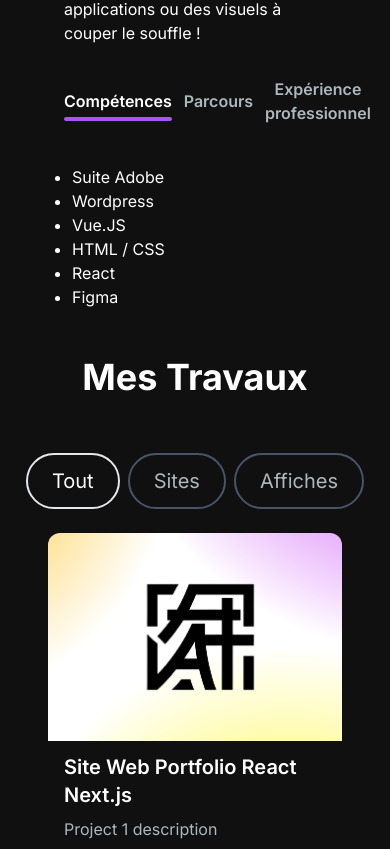
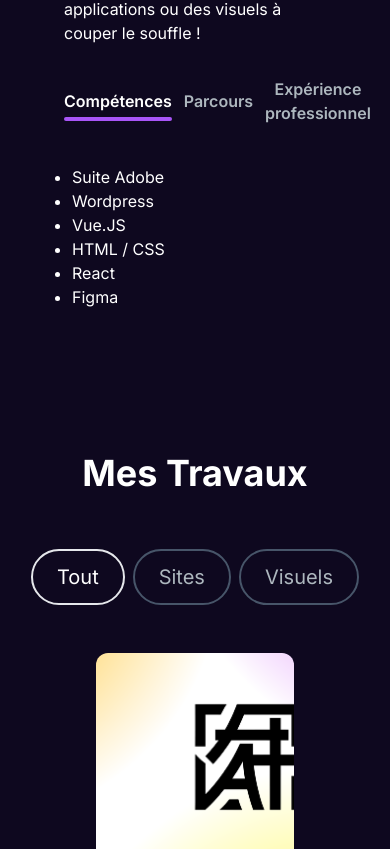
Before and after one commit to Atnan-Tas/portfolio, a Next.js app: page / in a window 390 px wide. Shown: the part 1148-1997 px from the top of the page. Built offline with nearby package versions, Linux system fonts and the light colour scheme.

Commit message:
Formulaire de contact FONCTIONNEL

```diff
--- a/package.json
+++ b/package.json
@@ -22,6 +22,7 @@
     "react-animated-numbers": "^0.18.0",
     "react-dom": "^18.2.0",
     "react-type-animation": "^3.2.0",
+    "resend": "^3.2.0",
     "three": "^0.160.1"
   },
   "devDependencies": {
--- /dev/null
+++ b/src/app/api/send/route.js
@@ -0,0 +1,22 @@
+// import { EmailTemplate } from '../../../components/EmailTemplate';
+import { Resend } from 'resend';
+
+const resend = new Resend(process.env.RESEND_API_KEY);
+const fromEmail = process.env.FROM_EMAIL;
+
+export async function POST() {
+  try {
+    const data = await resend.emails.send({
+      from: fromEmail,
+      to: ['atnxn68@gmail.com'],
+      subject: 'Hello world',
+      react: <>
+        <p>Voici Le mail</p>
+             </>,
+    });
+
+    return Response.json(data);
+  } catch (error) {
+    return Response.json({ error });
+  }
+}
--- a/src/app/api/send/send.js
+++ /dev/null
@@ -1,38 +0,0 @@
-import nodemailer from 'nodemailer';
-
-const sendEmailHandler = async (req, res) => {
-  const { email, subject, message } = req.body;
-
-  const transporter = nodemailer.createTransport({
-    service: 'gmail',
-    auth: {
-        user: process.env.EMAIL_ADDRESS,
-        pass: process.env.EMAIL_PASSWORD,
-      },
-  });
-
-  console.log("Email:", process.env.EMAIL_ADDRESS);
-console.log("Password:", process.env.EMAIL_PASSWORD);
-
-
-  const mailOptions = {
-    from: email,
-    to: 'atnan.tas.pro@gmail.com',
-    subject: subject,
-    text: message,
-    // html: `<p>${message}</p>`, // si vous voulez envoyer du HTML
-  };
-
-  try {
-    const info = await transporter.sendMail(mailOptions);
-    console.log('Email sent: ' + info.response);
-    res.status(200).send('E-mail envoyé avec succès!');
-  } catch (error) {
-    console.error("Erreur lors de l'envoi de l'email :", error);
-    res.status(500).send("Erreur lors de l'envoi de l'email");
-  }
-
-
-};
-
-export default sendEmailHandler;
--- a/src/app/components/Header.jsx
+++ b/src/app/components/Header.jsx
@@ -16,7 +16,7 @@ const Navbar = () => {
   const [navbarOpen, setNavbarOpen] = useState(false);
 
   return (
-    <nav className='fixed top-0 left-0 right-0 z-10 bg-[#121212] bg-opacity-90'>
+    <nav className='fixed top-0 left-0 right-0 z-10 bg-[#070410] bg-opacity-90'>
         <div className='flex flex-wrap items-center justify-between mx-auto p-4 py-2'>
               <Link href={'/'} className='text-5xl text-white font-semibold'>
               <Image src={'/images/logo_atn.svg'}
--- a/src/app/contact/page.jsx
+++ b/src/app/contact/page.jsx
@@ -126,7 +126,6 @@ const Contact = () => {
           </form>
         )}
       </div>
-      {emailSubmitted && <p className="text-green-500">Votre message a été envoyé avec succès!</p>}
       {submitError && <p className="text-red-500">{submitError}</p>}
         <Footer />
     </section>
--- a/src/app/page.js
+++ b/src/app/page.js
@@ -7,7 +7,7 @@ import Projet from "./travaux/Projets";
 
 export default function Home() {
   return (
-    <main className="flex min-h-screen flex-col bg-[#101010]">
+    <main className="flex min-h-screen flex-col bg-[#0e081f]">
       <Header />
       <div className="container mt-24 mx-auto px-12 py-4">
         <Intro />
--- a/src/app/travaux/Projets.jsx
+++ b/src/app/travaux/Projets.jsx
@@ -4,11 +4,12 @@ import ProjectCard from "./Card";
 import ProjectTag from "./Tag";
 import { motion, useInView } from "framer-motion";
 
+
 const projectsData = [
   {
     id: 1,
     title: "Site Web Portfolio React Next.js",
-    description: "Project 1 description",
+    description: "Bienvenue dans mon portfolio, votre prochaine source d'inspiration.",
     image: "/images/portfolio.png",
     tag: ["Tout", "Sites"],
     gitUrl: "https://portfolio.atnantas.fr",
@@ -17,47 +18,47 @@ const projectsData = [
   {
     id: 2,
     title: "CooHop! Le site de rencontre sportive",
-    description: "Project 2 description",
+    description: "Faire du sport en groupe n'a jamais été aussi simple.",
     image: "/images/coohop.png",
     tag: ["Tout", "Sites"],
     gitUrl: "https://coohop.angelo-simoes.fr",
-    previewUrl: "/",
+    previewUrl: "/coohop",
   },
   {
     id: 3,
-    title: "Unified Champions Club",
-    description: "Project 3 description",
+    title: "Unified Champions - Club E-sport",
+    description: "Rejoignez-nous et devenez un champion.",
     image: "/images/UC.png",
     tag: ["Tout", "Sites"],
     gitUrl: "/",
-    previewUrl: "/",
+    previewUrl: "/UnifiedChampions",
   },
   {
     id: 4,
-    title: "Food Ordering Application",
-    description: "Project 4 description",
-    image: "/images/projects/4.png",
-    tag: ["All", "Mobile"],
+    title: "Créations personnelles",
+    description: "Découvrez mes créations personnelles sur le thème du sport.",
+    image: "/images/affiches.png",
+    tag: ["Tout", "Visuels"],
     gitUrl: "/",
-    previewUrl: "/",
+    previewUrl: "/CreationPerso",
   },
   {
     id: 5,
-    title: "React Firebase Template",
-    description: "Authentication and CRUD operations",
-    image: "/images/projects/5.png",
-    tag: ["All", "Web"],
+    title: "Carte Postale Cassandre",
+    description: "Des cartes postales au style de Cassandre (Adolphe Mouron).",
+    image: "/images/cassandre.png",
+    tag: ["Tout", "Visuels"],
     gitUrl: "/",
-    previewUrl: "/",
+    previewUrl: "/cassandre",
   },
   {
     id: 6,
-    title: "Full-stack Roadmap",
+    title: "Charte Graphique - 600 ans de l'Université Franche-Comté",
     description: "Project 5 description",
-    image: "/images/projects/6.png",
-    tag: ["All", "Web"],
+    image: "/images/UFC.png",
+    tag: ["Tout", "Visuels"],
     gitUrl: "/",
-    previewUrl: "/",
+    previewUrl: "/universitefc",
   },
 ];
 
@@ -80,8 +81,9 @@ const Projets = () => {
   };
 
   return (
-    <section id="projects">
-      <h2 className="text-center text-4xl font-bold text-white mt-4 mb-8 md:mb-12">
+    <main className="flex min-h-screen flex-col bg-[#0e081f]">
+    <section  id="projects">
+      <h2 className="text-center text-4xl font-bold text-white mt-28 mb-8 md:mb-12">
         Mes Travaux
       </h2>
       <div className="text-white flex flex-row justify-center items-center gap-2 py-6">
@@ -97,10 +99,12 @@ const Projets = () => {
         />
         <ProjectTag
           onClick={handleTagChange}
-          name="Affiches"
-          isSelected={tag === "Affiches"}
+          name="Visuels"
+          isSelected={tag === "Visuels"}
         />
       </div>
+
+      <div className="container mt-2 mx-auto px-12 py-4">
         <ul ref={ref} className="grid md:grid-cols-3 gap-8 md:gap-12">
           {filteredProjects.map((project, index) => (
             <motion.li
@@ -122,7 +126,9 @@ const Projets = () => {
             </motion.li>
           ))}
         </ul>
+      </div>
     </section>
+    </main>
   );
 };
 
```
Also changed, not shown: 2 other files (tests, documents, lock files or other folders). Lines whose indentation alone changed are shown as unchanged.
